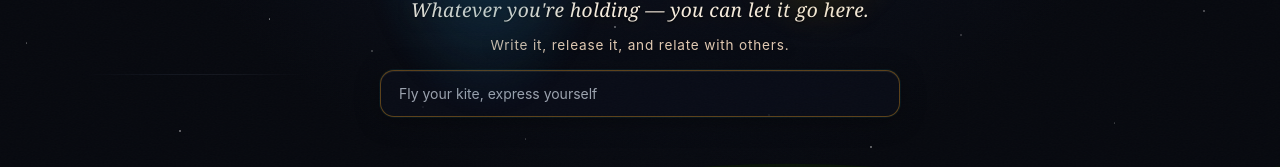
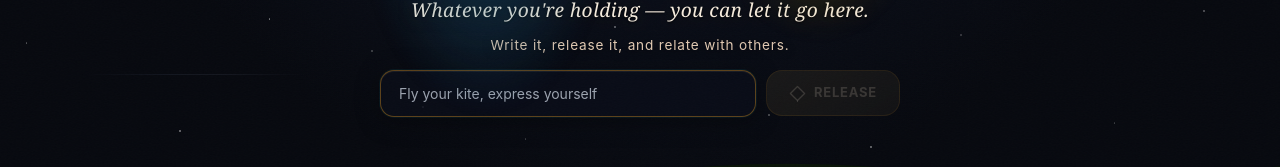
Before and after one commit to Bijay-Thakur/Chautari, a Next.js app: page /chautari in a window 1280 px wide. Shown: the part 542-709 px from the top of the page. Built offline with nearby package versions, Linux system fonts and the light colour scheme; no server answers; the database is empty.

Commit message:
Updated transribing, links, and added button

```diff
--- a/src/app/chautari/page.tsx
+++ b/src/app/chautari/page.tsx
@@ -324,6 +324,8 @@ export default function ChautariRoom() {
     setReleaseInput("");
   }, [releaseInput, isReleasing, userId, handleRelease]);
 
+  const releaseDisabled = isReleasing || !userId || releaseInput.trim().length === 0;
+
   function handleConnect() {
     if (!hugOverlay.kite) return;
     setChatPartner({
@@ -524,6 +526,7 @@ export default function ChautariRoom() {
           >
             Write it, release it, and relate with others.
           </p>
+          <div style={{ display: "flex", gap: 10, alignItems: "stretch" }}>
             <input
               type="text"
               value={releaseInput}
@@ -537,9 +540,10 @@ export default function ChautariRoom() {
                   submitReleaseFromInput();
                 }
               }}
-            aria-label="Message for your kite — press Enter to release"
+              aria-label="Message for your kite — press Enter or click Release"
               style={{
-              width: "100%",
+                flex: 1,
+                minWidth: 0,
                 boxSizing: "border-box",
                 padding: "12px 18px",
                 borderRadius: 14,
@@ -567,6 +571,166 @@ export default function ChautariRoom() {
                   "inset 0 1px 0 rgba(255,255,255,0.06), 0 4px 24px rgba(0,0,0,0.35), 0 0 0 1px rgba(34, 211, 238, 0.08)";
               }}
             />
+            <div
+              style={{
+                position: "relative",
+                flexShrink: 0,
+                display: "inline-flex",
+                alignItems: "center",
+              }}
+            >
+              {/* Pulsing outer glow — only when actionable */}
+              {!releaseDisabled && (
+                <motion.div
+                  aria-hidden
+                  style={{
+                    position: "absolute",
+                    inset: -14,
+                    borderRadius: 22,
+                    background:
+                      "radial-gradient(ellipse 80% 90% at 50% 40%, rgba(251, 191, 36, 0.55) 0%, rgba(245, 158, 11, 0.15) 45%, transparent 70%)",
+                    filter: "blur(14px)",
+                    pointerEvents: "none",
+                    zIndex: 0,
+                  }}
+                  animate={{
+                    opacity: [0.45, 0.95, 0.45],
+                    scale: [0.96, 1.05, 0.96],
+                  }}
+                  transition={{
+                    duration: 2.4,
+                    repeat: Infinity,
+                    ease: "easeInOut",
+                  }}
+                />
+              )}
+              <motion.button
+                type="button"
+                onClick={submitReleaseFromInput}
+                disabled={releaseDisabled}
+                aria-label="Release kite"
+                whileHover={
+                  releaseDisabled
+                    ? {}
+                    : {
+                        scale: 1.06,
+                        boxShadow:
+                          "0 0 36px rgba(251, 191, 36, 0.55), 0 8px 32px rgba(245, 158, 11, 0.35), inset 0 1px 0 rgba(255,255,255,0.35)",
+                      }
+                }
+                whileTap={releaseDisabled ? {} : { scale: 0.96 }}
+                animate={
+                  releaseDisabled
+                    ? {}
+                    : {
+                        boxShadow: [
+                          "0 4px 24px rgba(245, 158, 11, 0.35), 0 0 28px rgba(251, 191, 36, 0.25), inset 0 1px 0 rgba(255,255,255,0.22)",
+                          "0 6px 32px rgba(251, 191, 36, 0.5), 0 0 40px rgba(253, 224, 71, 0.35), inset 0 1px 0 rgba(255,255,255,0.28)",
+                          "0 4px 24px rgba(245, 158, 11, 0.35), 0 0 28px rgba(251, 191, 36, 0.25), inset 0 1px 0 rgba(255,255,255,0.22)",
+                        ],
+                      }
+                }
+                transition={{
+                  boxShadow: { duration: 2.2, repeat: Infinity, ease: "easeInOut" },
+                }}
+                style={{
+                  position: "relative",
+                  zIndex: 1,
+                  flexShrink: 0,
+                  display: "inline-flex",
+                  alignItems: "center",
+                  gap: 8,
+                  padding: "12px 22px",
+                  borderRadius: 16,
+                  border: releaseDisabled
+                    ? "1px solid rgba(245, 166, 35, 0.2)"
+                    : "1px solid rgba(253, 224, 71, 0.65)",
+                  background: releaseDisabled
+                    ? "linear-gradient(145deg, rgba(55, 48, 35, 0.85) 0%, rgba(35, 32, 28, 0.9) 100%)"
+                    : "linear-gradient(145deg, #fde68a 0%, #f59e0b 42%, #d97706 100%)",
+                  color: releaseDisabled ? "rgba(180, 170, 150, 0.55)" : "#1c1917",
+                  fontSize: 13,
+                  fontWeight: 700,
+                  fontFamily: "Inter, system-ui, sans-serif",
+                  letterSpacing: "0.06em",
+                  textTransform: "uppercase" as const,
+                  cursor: releaseDisabled ? "not-allowed" : "pointer",
+                  opacity: releaseDisabled ? 0.45 : 1,
+                  overflow: "hidden",
+                  boxShadow: releaseDisabled
+                    ? "none"
+                    : "0 4px 24px rgba(245, 158, 11, 0.35), 0 0 28px rgba(251, 191, 36, 0.25), inset 0 1px 0 rgba(255,255,255,0.22)",
+                  whiteSpace: "nowrap",
+                }}
+              >
+                {/* Shimmer sweep */}
+                {!releaseDisabled && (
+                  <motion.span
+                    aria-hidden
+                    style={{
+                      position: "absolute",
+                      top: 0,
+                      bottom: 0,
+                      width: "45%",
+                      left: "-20%",
+                      transform: "skewX(-12deg)",
+                      background:
+                        "linear-gradient(100deg, transparent 0%, rgba(255,255,255,0.55) 45%, transparent 90%)",
+                    }}
+                    animate={{ x: ["-30%", "220%"] }}
+                    transition={{
+                      duration: 2.8,
+                      repeat: Infinity,
+                      ease: "linear",
+                      repeatDelay: 0.6,
+                    }}
+                  />
+                )}
+                <motion.span
+                  style={{
+                    display: "inline-flex",
+                    position: "relative",
+                    zIndex: 2,
+                  }}
+                  animate={
+                    releaseDisabled ? {} : { y: [0, -3, 0], rotate: [0, -4, 0, 4, 0] }
+                  }
+                  transition={{
+                    duration: 3.2,
+                    repeat: Infinity,
+                    ease: "easeInOut",
+                  }}
+                >
+                  <svg width="17" height="17" viewBox="0 0 24 24" fill="none" style={{ flexShrink: 0 }}>
+                    <path
+                      d="M12 2 L22 12 L12 22 L2 12 Z"
+                      stroke="currentColor"
+                      strokeWidth="1.85"
+                      strokeLinejoin="round"
+                      fill="rgba(0,0,0,0.12)"
+                    />
+                    <line
+                      x1="12"
+                      y1="22"
+                      x2="12"
+                      y2="28"
+                      stroke="currentColor"
+                      strokeWidth="1.4"
+                      strokeLinecap="round"
+                    />
+                    <path
+                      d="M10 26 Q12 28 14 26"
+                      stroke="currentColor"
+                      strokeWidth="1.2"
+                      strokeLinecap="round"
+                      fill="none"
+                    />
+                  </svg>
+                </motion.span>
+                <span style={{ position: "relative", zIndex: 2 }}>Release</span>
+              </motion.button>
+            </div>
+          </div>
         </motion.div>
 
         {/* Come sit — floating copy + CTA (gentle sway + directional hints) */}
--- a/src/components/HugOverlay.tsx
+++ b/src/components/HugOverlay.tsx
@@ -138,14 +138,16 @@ export function HugOverlay({ visible, kiteMessage, kiteOwnerName, onConnect, onD
             <button
               onClick={onDismiss}
               style={{
-                background: "transparent",
-                color: "rgba(255,255,255,0.28)",
-                border: "1px solid rgba(255,255,255,0.1)",
+                background: "rgba(255,255,255,0.08)",
+                color: "rgba(255,245,220,0.88)",
+                border: "1px solid rgba(255,255,255,0.28)",
                 borderRadius: 10,
                 padding: "12px 26px",
                 fontSize: 13,
+                fontWeight: 500,
                 cursor: "pointer",
                 fontFamily: "Inter, system-ui, sans-serif",
+                letterSpacing: "0.01em",
               }}
             >
               Just feel it
--- a/src/components/come-sit/ComeSitFlow.tsx
+++ b/src/components/come-sit/ComeSitFlow.tsx
@@ -371,7 +371,7 @@ export default function ComeSitFlow() {
 
       <header className="relative z-10 flex items-center gap-3 px-5 pt-6 pb-2 max-w-2xl mx-auto">
         <Link
-          href="/"
+          href="/home"
           className="inline-flex items-center gap-2 text-sm font-medium transition-all hover:text-cyan-600"
           style={{ color: "rgba(30, 41, 59, 0.65)" }}
         >
@@ -482,11 +482,10 @@ export default function ComeSitFlow() {
                 id="come-sit-transcript"
                 value={transcript}
                 onChange={(e) => setTranscript(e.target.value)}
-                readOnly={recording && liveSpeechOk}
                 rows={6}
                 placeholder={
                   liveSpeechOk
-                    ? "Tap Speak — your words will appear here as you talk."
+                    ? "Tap Speak — your words will appear here as you talk. You can also type or edit freely."
                     : "Record above, or type here if you prefer not to use the mic."
                 }
                 className="w-full rounded-xl px-4 py-3 text-sm leading-relaxed resize-y outline-none transition-shadow focus:ring-2 focus:ring-cyan-400/40"
@@ -495,7 +494,6 @@ export default function ComeSitFlow() {
                   border: "1px solid rgba(167, 139, 250, 0.22)",
                   color: "#0f172a",
                   minHeight: "140px",
-                  opacity: recording && liveSpeechOk ? 0.98 : 1,
                   boxShadow: "inset 0 1px 2px rgba(255,255,255,0.8)",
                 }}
               />
```
Lines whose indentation alone changed are shown as unchanged.
